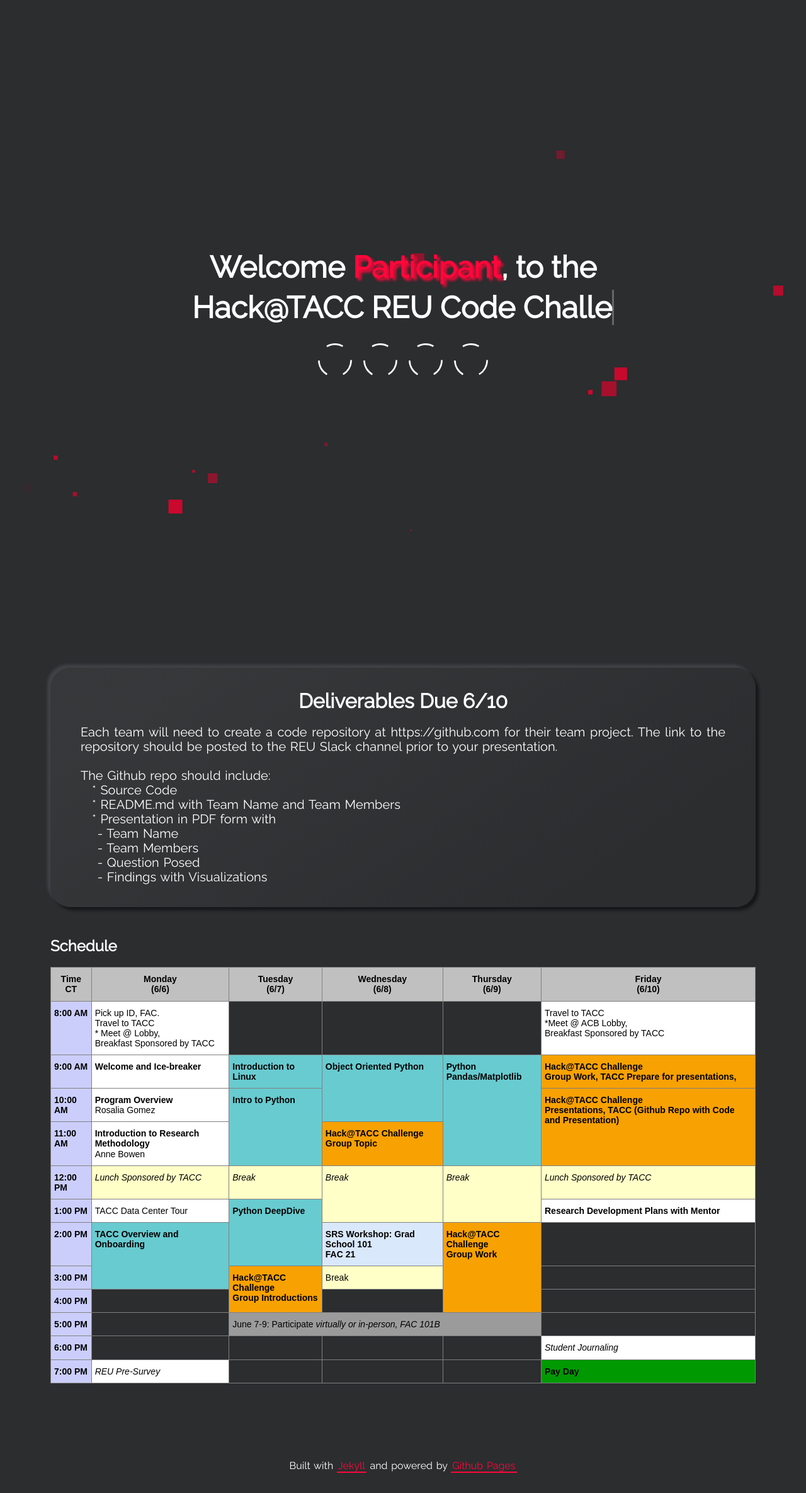
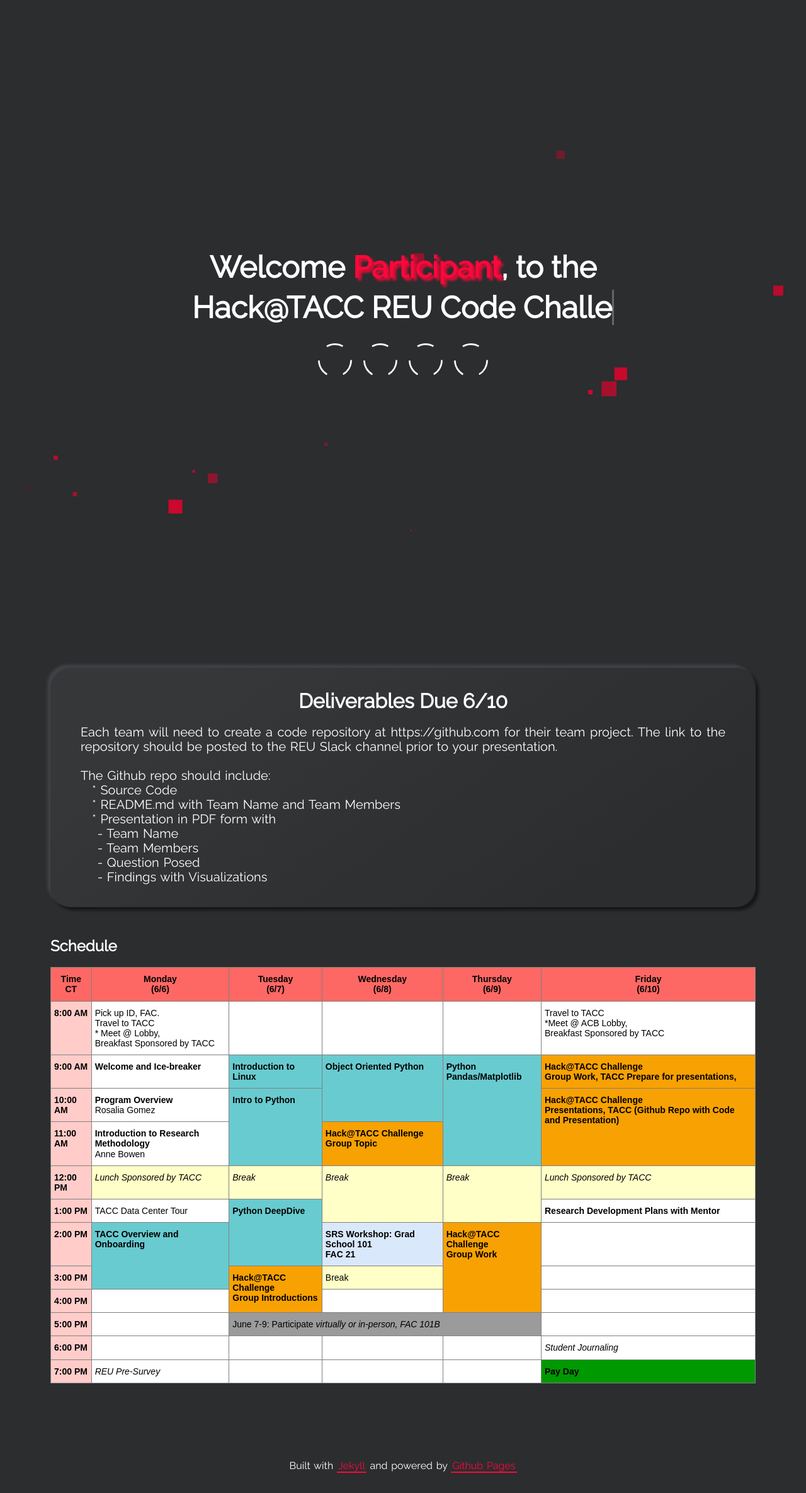
Before and after one commit to HackHPC/BigDataHack-2022, a Jekyll site: the page built from index.md, in a window 1280 px wide. Shown: the whole page at 63% size. Built offline with Jekyll 4.4.1, drawn with Linux system fonts in a browser that asks for light colours; our own code applies the rules of GitHub Pages for plain Markdown files.

Commit message:
updated colors

```diff
--- a/_includes/schedule.html
+++ b/_includes/schedule.html
@@ -7,37 +7,36 @@
 .tg .tg-n9g5{background-color:#ffffff;border-color:inherit;color:#000000;text-align:left;vertical-align:top}
 .tg .tg-24c6{background-color:#009901;border-color:inherit;color:#000000;text-align:left;vertical-align:top}
 .tg .tg-p0ci{background-color:#68cbd0;border-color:inherit;color:#000000;text-align:left;vertical-align:top}
+.tg .tg-damd{background-color:#fd6864;border-color:inherit;color:#000000;text-align:center;vertical-align:top}
 .tg .tg-xbi9{background-color:#9b9b9b;border-color:inherit;color:#000000;font-style:italic;text-align:left;vertical-align:top}
 .tg .tg-tq1m{background-color:#ffffc7;border-color:inherit;color:#000000;font-style:italic;text-align:left;vertical-align:top}
 .tg .tg-uszq{background-color:#ffffff;border-color:inherit;color:#000000;font-weight:bold;text-align:left;vertical-align:top}
-.tg .tg-2yfi{background-color:#c0c0c0;border-color:inherit;color:#000000;text-align:center;vertical-align:top}
-.tg .tg-kwiq{border-color:inherit;color:#000000;text-align:left;vertical-align:top}
-.tg .tg-lm65{background-color:#cbcefb;border-color:inherit;color:#000000;font-weight:bold;text-align:left;vertical-align:top}
+.tg .tg-9nq4{background-color:#ffccc9;border-color:inherit;color:#000000;font-weight:bold;text-align:left;vertical-align:top}
 .tg .tg-i52f{background-color:#f8a102;border-color:inherit;color:#000000;text-align:left;vertical-align:top}
 .tg .tg-efy6{background-color:#dae8fc;border-color:inherit;color:#000000;text-align:left;vertical-align:top}
 </style>
 <table class="tg">
 <thead>
   <tr>
-    <th class="tg-2yfi"><span style="font-weight:bold">Time</span><br><span style="font-weight:bold">CT</span></th>
-    <th class="tg-2yfi"><span style="font-weight:bold">Monday</span><br><span style="font-weight:bold">(6/6)</span></th>
-    <th class="tg-2yfi"><span style="font-weight:bold">Tuesday</span><br><span style="font-weight:bold">(6/7)</span></th>
-    <th class="tg-2yfi"><span style="font-weight:bold">Wednesday</span><br><span style="font-weight:bold">(6/8)</span></th>
-    <th class="tg-2yfi"><span style="font-weight:bold">Thursday</span><br><span style="font-weight:bold">(6/9)</span></th>
-    <th class="tg-2yfi"><span style="font-weight:bold">Friday</span><br><span style="font-weight:bold">(6/10)</span></th>
+    <th class="tg-damd"><span style="font-weight:bold">Time</span><br><span style="font-weight:bold">CT</span></th>
+    <th class="tg-damd"><span style="font-weight:bold">Monday</span><br><span style="font-weight:bold">(6/6)</span></th>
+    <th class="tg-damd"><span style="font-weight:bold">Tuesday</span><br><span style="font-weight:bold">(6/7)</span></th>
+    <th class="tg-damd"><span style="font-weight:bold">Wednesday</span><br><span style="font-weight:bold">(6/8)</span></th>
+    <th class="tg-damd"><span style="font-weight:bold">Thursday</span><br><span style="font-weight:bold">(6/9)</span></th>
+    <th class="tg-damd"><span style="font-weight:bold">Friday</span><br><span style="font-weight:bold">(6/10)</span></th>
   </tr>
 </thead>
 <tbody>
   <tr>
-    <td class="tg-lm65">8:00 AM</td>
+    <td class="tg-9nq4">8:00 AM</td>
     <td class="tg-n9g5">Pick up ID, FAC. <br>Travel to TACC<br>* Meet @ Lobby, <br>Breakfast Sponsored by TACC</td>
-    <td class="tg-kwiq"></td>
-    <td class="tg-kwiq"></td>
-    <td class="tg-kwiq"></td>
+    <td class="tg-n9g5"></td>
+    <td class="tg-n9g5"></td>
+    <td class="tg-n9g5"></td>
     <td class="tg-n9g5"><span style="font-weight:400;font-style:normal;text-decoration:none">Travel to TACC</span><br><span style="font-weight:400;font-style:normal;text-decoration:none">*</span>Meet @ ACB Lobby, <br><span style="font-weight:400;font-style:normal">Breakfast Sponsored by TACC</span></td>
   </tr>
   <tr>
-    <td class="tg-lm65">9:00 AM</td>
+    <td class="tg-9nq4">9:00 AM</td>
     <td class="tg-n9g5"><span style="font-weight:bold">Welcome and Ice-breaker</span></td>
     <td class="tg-p0ci"><span style="font-weight:bold">Introduction to Linux</span></td>
     <td class="tg-p0ci" rowspan="2"><span style="font-weight:bold;font-style:normal">Object Oriented Python</span></td>
@@ -45,18 +44,18 @@
     <td class="tg-i52f"><span style="font-weight:bold;font-style:normal">Hack@TACC Challenge</span><br><span style="font-weight:bold;font-style:normal">Group Work, TACC Prepare for presentations,</span></td>
   </tr>
   <tr>
-    <td class="tg-lm65">10:00 AM</td>
+    <td class="tg-9nq4">10:00 AM</td>
     <td class="tg-n9g5"><span style="font-weight:bold">Program Overview</span><br>Rosalia Gomez</td>
     <td class="tg-p0ci" rowspan="2"><span style="font-weight:bold;font-style:normal">Intro to Python</span></td>
     <td class="tg-i52f" rowspan="2"><span style="font-weight:bold;font-style:normal">Hack@TACC Challenge</span><br><span style="font-weight:bold;font-style:normal">Presentations, TACC (Github Repo with Code and Presentation)</span></td>
   </tr>
   <tr>
-    <td class="tg-lm65">11:00 AM</td>
+    <td class="tg-9nq4">11:00 AM</td>
     <td class="tg-n9g5"><span style="font-weight:bold">Introduction to Research Methodology</span><br>Anne Bowen</td>
     <td class="tg-i52f"><span style="font-weight:bold;font-style:normal">Hack@TACC Challenge </span><br><span style="font-weight:bold;font-style:normal">Group Topic</span></td>
   </tr>
   <tr>
-    <td class="tg-lm65">12:00 PM</td>
+    <td class="tg-9nq4">12:00 PM</td>
     <td class="tg-tq1m">Lunch Sponsored by TACC</td>
     <td class="tg-tq1m">Break</td>
     <td class="tg-tq1m" rowspan="2">Break</td>
@@ -64,50 +63,50 @@
     <td class="tg-tq1m">Lunch Sponsored by TACC</td>
   </tr>
   <tr>
-    <td class="tg-lm65">1:00 PM</td>
+    <td class="tg-9nq4">1:00 PM</td>
     <td class="tg-n9g5">TACC Data Center Tour</td>
     <td class="tg-p0ci" rowspan="2"><span style="font-weight:bold">Python DeepDive</span></td>
     <td class="tg-uszq"><span style="font-weight:bold;font-style:normal">Research Development Plans with Mentor</span></td>
   </tr>
   <tr>
-    <td class="tg-lm65">2:00 PM</td>
+    <td class="tg-9nq4">2:00 PM</td>
     <td class="tg-p0ci" rowspan="2"><span style="font-weight:bold;font-style:normal">TACC Overview and Onboarding</span></td>
     <td class="tg-efy6"><span style="font-weight:bold;font-style:normal">SRS Workshop: Grad School 101 </span><br><span style="font-weight:bold;font-style:normal;text-decoration:none">FAC </span><span style="font-weight:bold">21</span></td>
     <td class="tg-i52f" rowspan="3"><span style="font-weight:bold;font-style:normal">Hack@TACC Challenge</span><br><span style="font-weight:bold;font-style:normal">Group Work</span></td>
-    <td class="tg-kwiq"></td>
+    <td class="tg-n9g5"></td>
   </tr>
   <tr>
-    <td class="tg-lm65">3:00 PM</td>
+    <td class="tg-9nq4">3:00 PM</td>
     <td class="tg-i52f" rowspan="2"><span style="font-weight:bold;font-style:normal">Hack@TACC Challenge </span><br><span style="font-weight:bold;font-style:normal">Group Introductions</span></td>
     <td class="tg-tq1m"><span style="font-weight:400;font-style:normal">Break</span></td>
-    <td class="tg-kwiq"></td>
+    <td class="tg-n9g5"></td>
   </tr>
   <tr>
-    <td class="tg-lm65">4:00 PM</td>
-    <td class="tg-kwiq"></td>
-    <td class="tg-kwiq"></td>
-    <td class="tg-kwiq"></td>
+    <td class="tg-9nq4">4:00 PM</td>
+    <td class="tg-n9g5"></td>
+    <td class="tg-n9g5"></td>
+    <td class="tg-n9g5"></td>
   </tr>
   <tr>
-    <td class="tg-lm65">5:00 PM</td>
-    <td class="tg-kwiq"></td>
+    <td class="tg-9nq4">5:00 PM</td>
+    <td class="tg-n9g5"></td>
     <td class="tg-xbi9" colspan="3"><span style="font-weight:400;font-style:normal">June 7-9: Participate </span>virtually or in-person, FAC 101B</td>
-    <td class="tg-kwiq"></td>
+    <td class="tg-n9g5"></td>
   </tr>
   <tr>
-    <td class="tg-lm65">6:00 PM</td>
-    <td class="tg-kwiq"></td>
-    <td class="tg-kwiq"></td>
-    <td class="tg-kwiq"></td>
-    <td class="tg-kwiq"></td>
+    <td class="tg-9nq4">6:00 PM</td>
+    <td class="tg-n9g5"></td>
+    <td class="tg-n9g5"></td>
+    <td class="tg-n9g5"></td>
+    <td class="tg-n9g5"></td>
     <td class="tg-n9g5"><span style="font-weight:400;font-style:italic;text-decoration:none">Student Journaling</span></td>
   </tr>
   <tr>
-    <td class="tg-lm65">7:00 PM</td>
+    <td class="tg-9nq4">7:00 PM</td>
     <td class="tg-n9g5"><span style="font-style:italic">REU Pre-Survey</span></td>
-    <td class="tg-kwiq"></td>
-    <td class="tg-kwiq"></td>
-    <td class="tg-kwiq"></td>
+    <td class="tg-n9g5"></td>
+    <td class="tg-n9g5"></td>
+    <td class="tg-n9g5"></td>
     <td class="tg-24c6"><span style="font-weight:bold;font-style:normal">Pay Day</span></td>
   </tr>
 </tbody>
```
